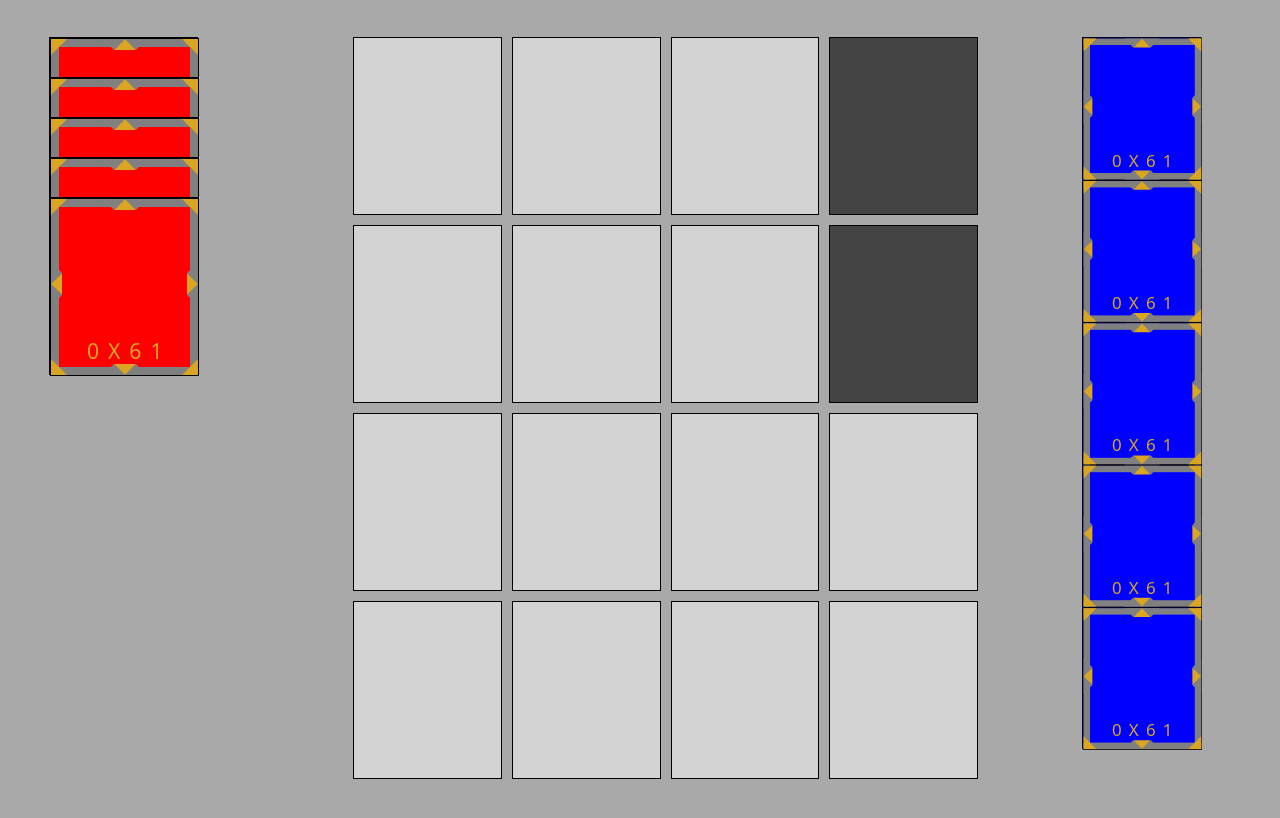
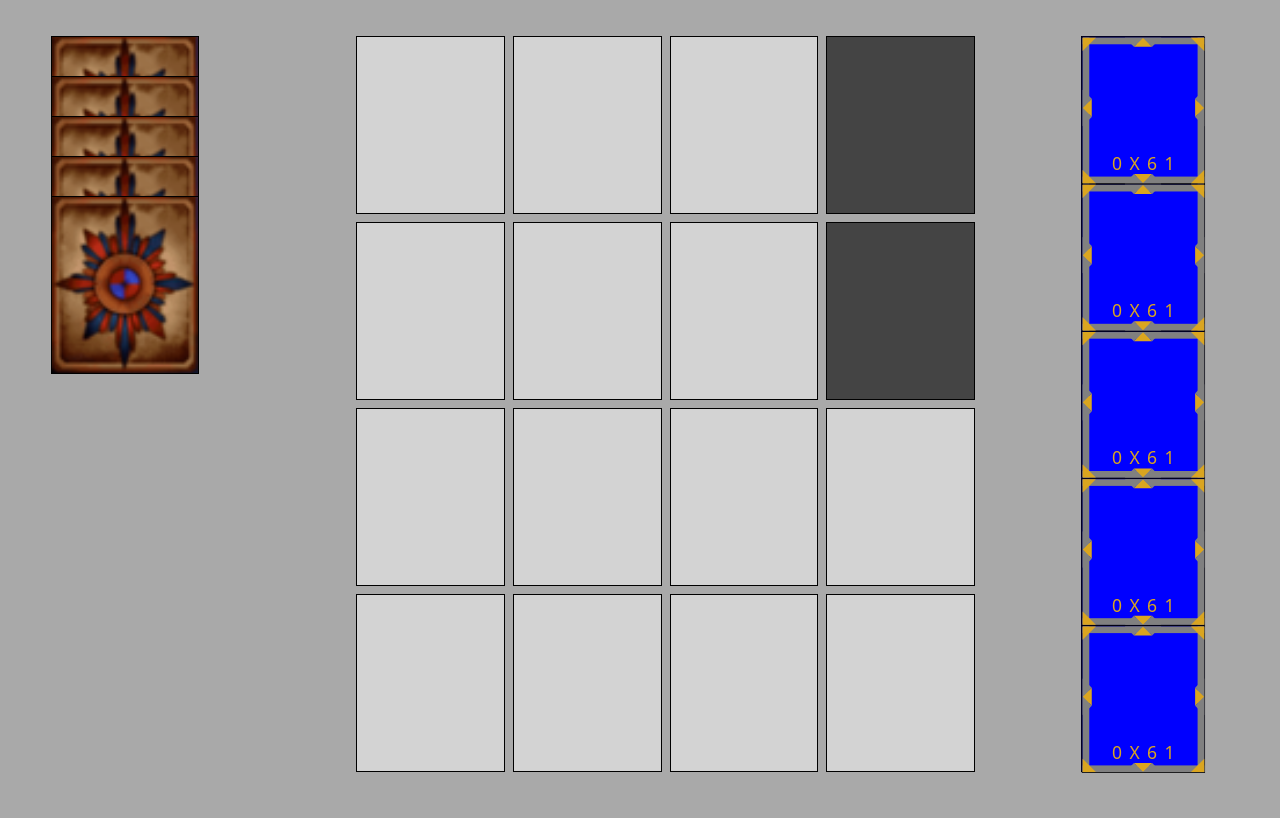
Before and after one commit to rfloyd01/TetraMaster, an Angular app: page / in a window 1280 px wide. Shown: the top 818 px of the page. Built offline with nearby package versions, Linux system fonts and the light colour scheme; a web font is replaced by a local one.

Commit message:
added back of card display option

```diff
--- a/src/app/components/card/card.css
+++ b/src/app/components/card/card.css
@@ -17,6 +17,18 @@
     align-items: flex-end;
     justify-content: center;
     transition: background-color 0.3s ease;
+}
+
+.card-back {
+    width: 100%;
+    height: 100%;
+    overflow: hidden;
+}
+
+.card-back img {
+    width: 100%;
+    height: 100%;
+    object-fit: cover;
 }
 
 .friend {
--- a/src/app/components/card/card.html
+++ b/src/app/components/card/card.html
@@ -28,4 +28,7 @@
             <div class="stat">{{displayMagicalDefense}}</div>
         </div>
     </div>
+    <div *ngIf="displayBack" class="card-back">
+        <img src="assets/card_back.png" alt="assets/favicon.png" />
+    </div>
 </div>
--- a/src/app/components/card/card.ts
+++ b/src/app/components/card/card.ts
@@ -1,5 +1,5 @@
 import { AfterViewChecked, AfterViewInit, Component, Input, OnChanges, OnInit, SimpleChanges } from '@angular/core';
-import { AttackStyle, CardOwner } from '../../util/card-types';
+import { AttackStyle, CardDisplay } from '../../util/card-types';
 import { CommonModule } from '@angular/common';
 
 @Component({
@@ -32,14 +32,16 @@ export class Card implements OnInit, AfterViewInit, OnChanges, AfterViewChecked
   cardType: number = 0; //0 = wolf, 1 = goblin ... 67 = genji, etc.
 
   @Input()
-  cardOwner: CardOwner = CardOwner.FRIEND;
+  cardOwner: CardDisplay = CardDisplay.FRIEND;
 
   displayAttackPower: string = '0';
   displayPhysicalDefense: string = '0';
   displayMagicalDefense: string = '0';
 
+  displayBack: boolean = false;
   displayStats: boolean = true;
   cardJustPlaced: boolean = false;
+  selected: boolean = false;
 
   ngOnInit(): void {
     this.calculateDisplayValues();
@@ -47,15 +49,15 @@ export class Card implements OnInit, AfterViewInit, OnChanges, AfterViewChecked
 
   ngAfterViewInit(): void {
     this.makeActiveArrowsVisible();
-    this.setCardOwner();
+    this.setCardDisplay();
   }
 
   ngOnChanges(changes: SimpleChanges): void {
     if (changes['cardOwner']) {
-      this.setCardOwner();
+      this.setCardDisplay();
     }
 
-    this.setCardOwner();
+    this.setCardDisplay();
   }
 
   ngAfterViewChecked(): void {
@@ -85,17 +87,19 @@ export class Card implements OnInit, AfterViewInit, OnChanges, AfterViewChecked
     this.displayMagicalDefense = this.findNearestHexNumber(this.magicalDefense);
   }
 
-  setCardOwner() {
+  setCardDisplay() {
     let cardHTMLElement = document.getElementById('card-' + this.id);
 
     if (cardHTMLElement) {
-      //Remove any existing ownership class for the card. If card was previously empty
-      //then we need to actively render card's arrows. A boolean flag is used to do this.
-      if (cardHTMLElement.classList.contains(CardOwner.EMPTY)) {
+
+      //Set component booleans based on new/old Display type
+      if (cardHTMLElement.classList.contains(CardDisplay.EMPTY)) {
         this.cardJustPlaced = true;
       }
 
-      for (let owner of Object.values(CardOwner)) {
+      //Remove any existing ownership class for the card. If card was previously empty
+      //then we need to actively render card's arrows. A boolean flag is used to do this.
+      for (let owner of Object.values(CardDisplay)) {
         if (cardHTMLElement.classList.contains(owner)) {
           cardHTMLElement.classList.remove(owner);
         }
@@ -106,7 +110,8 @@ export class Card implements OnInit, AfterViewInit, OnChanges, AfterViewChecked
     }
 
     //Finally, disable/enable stats from being shown
-    this.displayStats = (this.cardOwner == CardOwner.FRIEND || this.cardOwner == CardOwner.ENEMY);
+    this.displayStats = (this.cardOwner == CardDisplay.FRIEND || this.cardOwner == CardDisplay.ENEMY);
+    this.displayBack = (this.cardOwner == CardDisplay.BACK);
   }
 
   findNearestHexNumber(decimalNumber: number): string {
--- a/src/app/components/home/home.css
+++ b/src/app/components/home/home.css
@@ -18,20 +18,20 @@
 }
 
 .grid-row app-card {
-    margin: 5px;
+    margin: 0.5vh;
 }
 
 .enemy-card-holder {
     position: relative;
     height: 80vh;
     width: 200px;
-    margin-top: 5px;
+    margin-top: 0.5vh;
 }
 
 .player-card-holder {
-    transform: scale(0.8); /* shrink to 50% */
-    transform-origin: top left; /* optional: control anchor point */
-    margin-top: 5px;
+    transform: scale(0.827);
+    transform-origin: top left;
+    margin-top: 0.5vh;
 }
 
 .enemy-card-holder .slot-1 {
--- a/src/app/components/home/home.html
+++ b/src/app/components/home/home.html
@@ -1,10 +1,10 @@
 <div class="card-board">
     <div class="enemy-card-holder">
-        <app-card [id]="100" class="slot-1" [cardOwner]="cardOwner.ENEMY"></app-card>
-        <app-card [id]="101" class="slot-2" [cardOwner]="cardOwner.ENEMY"></app-card>
-        <app-card [id]="102" class="slot-3" [cardOwner]="cardOwner.ENEMY"></app-card>
-        <app-card [id]="103" class="slot-4" [cardOwner]="cardOwner.ENEMY"></app-card>
-        <app-card [id]="104" class="slot-5" [cardOwner]="cardOwner.ENEMY"></app-card>
+        <app-card [id]="100" class="slot-1" [cardOwner]="cardOwner.BACK"></app-card>
+        <app-card [id]="101" class="slot-2" [cardOwner]="cardOwner.BACK"></app-card>
+        <app-card [id]="102" class="slot-3" [cardOwner]="cardOwner.BACK"></app-card>
+        <app-card [id]="103" class="slot-4" [cardOwner]="cardOwner.BACK"></app-card>
+        <app-card [id]="104" class="slot-5" [cardOwner]="cardOwner.BACK"></app-card>
     </div>
     <div class="card-grid">
         <div *ngFor="let i of counter(4)" class="grid-row">
--- a/src/app/components/home/home.ts
+++ b/src/app/components/home/home.ts
@@ -1,6 +1,6 @@
 import { Component, OnInit } from '@angular/core';
 import { Card } from '../card/card';
-import { AttackStyle, CardOwner } from '../../util/card-types';
+import { AttackStyle, CardDisplay } from '../../util/card-types';
 import { CommonModule } from '@angular/common';
 
 @Component({
@@ -11,10 +11,10 @@ import { CommonModule } from '@angular/common';
 })
 export class Home implements OnInit {
   attackStyle = AttackStyle;
-  cardOwner = CardOwner;
+  cardOwner = CardDisplay;
 
   // testOwners: CardOwner[] = [CardOwner.ENEMY, CardOwner.ENEMY, CardOwner.ENEMY, CardOwner.ENEMY, CardOwner.ENEMY, CardOwner.ENEMY];
-  cardOwners: CardOwner[] = [];
+  cardOwners: CardDisplay[] = [];
   attackPowers: number[] = [];
   cardArrows: number[] = [];
 
@@ -25,18 +25,18 @@ export class Home implements OnInit {
   }
 
   changeCardOwner(card: number) {
-    if (this.cardOwners[card] == CardOwner.ENEMY) {
-      this.cardOwners[card] = CardOwner.FRIEND;
-    } else if (this.cardOwners[card] == CardOwner.FRIEND) {
-      this.cardOwners[card] = CardOwner.ENEMY;
-    } else if (this.cardOwners[card] == CardOwner.EMPTY) {
-      this.cardOwners[card] = CardOwner.FRIEND;
+    if (this.cardOwners[card] == CardDisplay.ENEMY) {
+      this.cardOwners[card] = CardDisplay.FRIEND;
+    } else if (this.cardOwners[card] == CardDisplay.FRIEND) {
+      this.cardOwners[card] = CardDisplay.ENEMY;
+    } else if (this.cardOwners[card] == CardDisplay.EMPTY) {
+      this.cardOwners[card] = CardDisplay.FRIEND;
     }
   }
 
   initializeCards() {
     for (let i:number = 0; i < 16; i++) {
-      this.cardOwners.push(CardOwner.EMPTY);
+      this.cardOwners.push(CardDisplay.EMPTY);
       this.attackPowers.push(Math.floor(Math.random() * 256));
       this.cardArrows.push(Math.floor(Math.random() * 256));
     }
@@ -53,7 +53,7 @@ export class Home implements OnInit {
       while (true) {
         const blockerLocation = Math.floor(Math.random() * 16);
         if (!(assignedBlockers & (1 << blockerLocation))) {
-          this.cardOwners[blockerLocation] = CardOwner.BLOCKED;
+          this.cardOwners[blockerLocation] = CardDisplay.BLOCKED;
           break;
         }
       }
--- a/src/app/util/card-types.ts
+++ b/src/app/util/card-types.ts
@@ -5,9 +5,10 @@ export enum AttackStyle {
     ASSUALT = 'A'
 }
 
-export enum CardOwner {
+export enum CardDisplay {
     FRIEND = 'friend',
     ENEMY = 'enemy',
     EMPTY = 'empty',
-    BLOCKED = 'blocked'
+    BLOCKED = 'blocked',
+    BACK = 'back'
 }
```
Also changed, not shown: src/assets/card_back.png (added).
